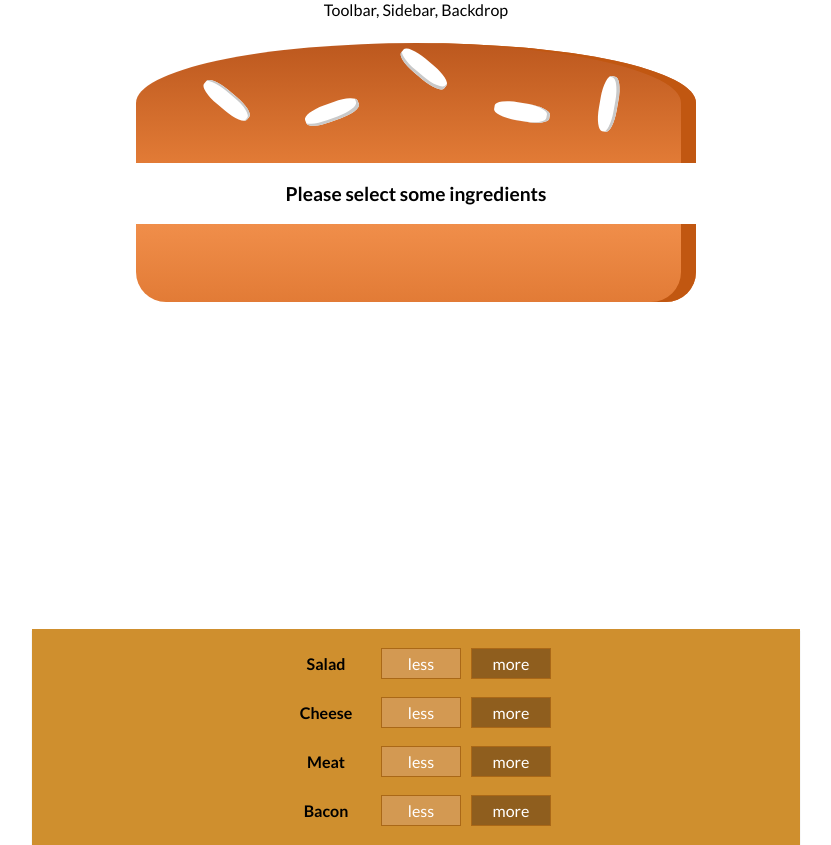
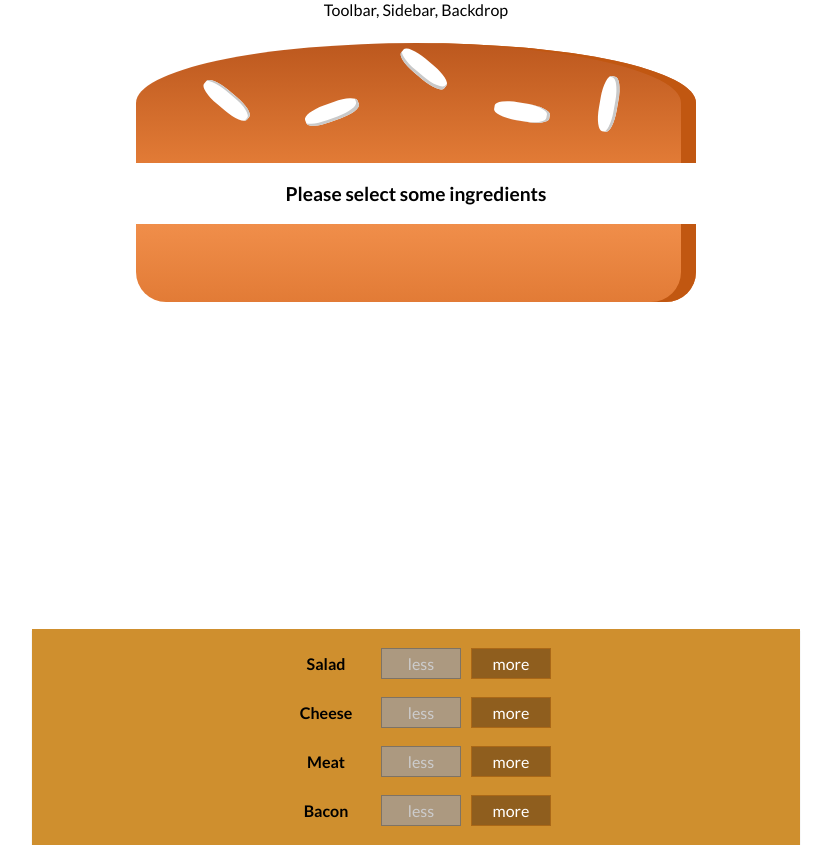
Before and after one commit to samkahchiin/react-learning, a React (Create React App) app in the folder examples/ramli-burger/: page / in a window 1280 px wide. Shown: the whole page, without its empty margins (224-1055 px from the left). Built offline with nearby package versions, Linux system fonts and the light colour scheme.

Commit message:
[Finishes] Added remove ingredients control

```diff
--- a/examples/ramli-burger/src/components/Burger/BuildControls/BuildControl/BuildControl.js
+++ b/examples/ramli-burger/src/components/Burger/BuildControls/BuildControl/BuildControl.js
@@ -5,7 +5,7 @@ const buildControl = (props) => {
   return (
     <div className={classes.BuildControl}>
       <div className={classes.Label}>{props.label}</div>
-      <button className={classes.Less}>less</button>
+      <button className={classes.Less} disabled={props.disabled} onClick={props.remove}>less</button>
       <button className={classes.More} onClick={props.add}>more</button>
     </div>
   )
--- a/examples/ramli-burger/src/components/Burger/BuildControls/BuildControls.js
+++ b/examples/ramli-burger/src/components/Burger/BuildControls/BuildControls.js
@@ -12,7 +12,15 @@ const controls = [
 const buildControls = (props) => {
   return (
     <div className={classes.BuildControls}>
-      {controls.map(ctrl =>  <BuildControl key={ctrl.label} label={ctrl.label} add={() => props.add(ctrl.type)}/> )}
+      {controls.map(ctrl =>  {
+         return <BuildControl
+           key={ctrl.label}
+           label={ctrl.label}
+           add={() => props.add(ctrl.type)}
+           remove={() => props.remove(ctrl.type)}
+           disabled={props.disabledInfo[ctrl.type]}
+         />
+      })}
     </div>
   )
 }
--- a/examples/ramli-burger/src/containers/BurgerBuilder/BurgerBuilder.js
+++ b/examples/ramli-burger/src/containers/BurgerBuilder/BurgerBuilder.js
@@ -32,11 +32,36 @@ class BurgerBuilder extends Component {
     });
   }
 
+  removeIngredientsHandler = (type) => {
+    if (this.state.ingredients[type] <= 0) {
+      return;
+    }
+    const newIngredients = {...this.state.ingredients};
+    newIngredients[type] = this.state.ingredients[type] - 1;
+
+    const newPrice = this.state.totalPrice - INGREDIENT_PRICES[type];
+
+    this.setState({
+      ingredients: newIngredients,
+      totalPrice: newPrice
+    });
+  }
+
   render() {
+    let disabledInfo = {...this.state.ingredients};
+
+    for (let ingredient in disabledInfo) {
+      disabledInfo[ingredient] = disabledInfo[ingredient] <= 0
+    }
+
     return (
       <Aux>
         <Burger ingredients={this.state.ingredients}/>
-        <BuildControls add={this.addIngredientsHandler}/>
+        <BuildControls
+          add={this.addIngredientsHandler}
+          remove={this.removeIngredientsHandler}
+          disabledInfo={disabledInfo}
+        />
       </Aux>
     );
   }
```
